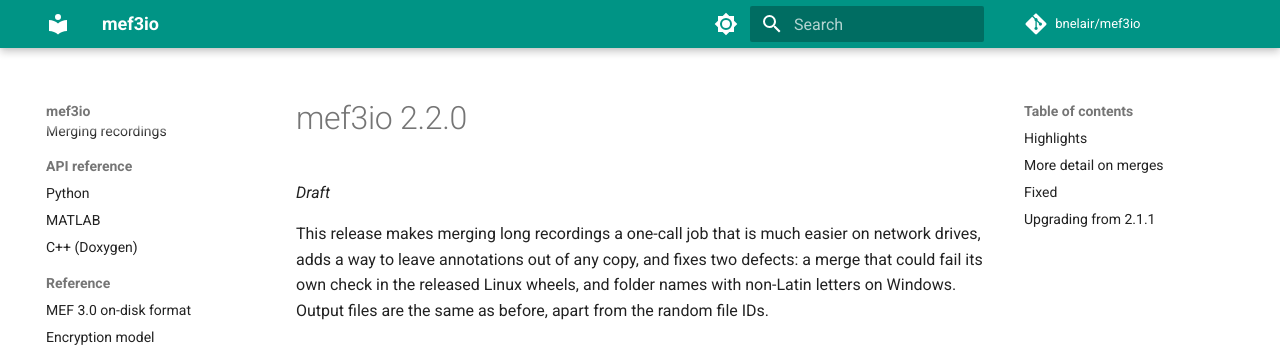
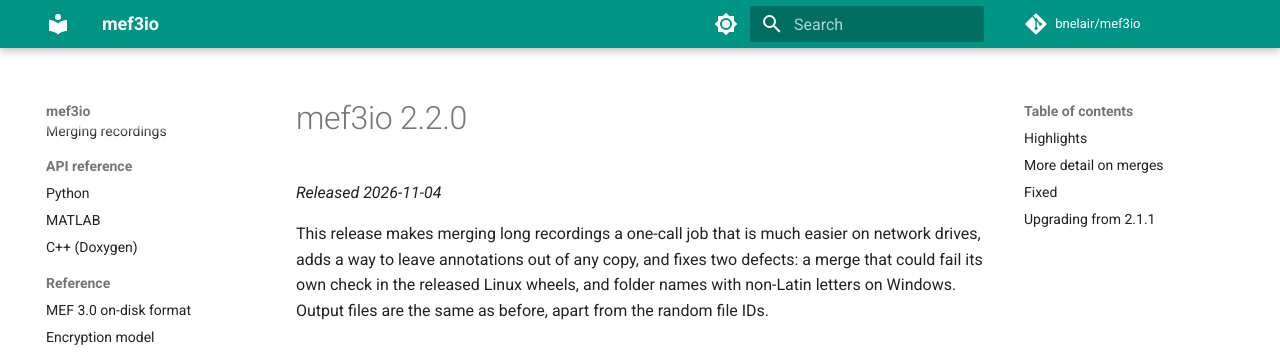
Before and after one commit to bnelair/mef3io, an MkDocs documentation site: the page built from docs/release_notes/2.2.0.md, in a window 1280 px wide and 900 px high. Shown: the top 356 px of the window. Built offline with MkDocs 1.6.1 and Material for MkDocs 9.7.7, drawn with Linux system fonts in a browser that asks for light colours; comment, search, counter and statistics services are not loaded.

Commit message:
Release notes: 2.2.0 released 2026-11-04; release coverage job gets 150 minutes (ran out at 88% under 60)
Co-Authored-By: Claude Opus 5.5 <noreply@anthropic.com>
Claude-Session: https://claude.ai/code/session_01PWYBRHqzczzUfo99eFKLmQ

```diff
--- a/docs/release_notes/2.2.0.md
+++ b/docs/release_notes/2.2.0.md
@@ -1,6 +1,6 @@
 # mef3io 2.2.0
 
-*Draft*
+*Released 2026-11-04*
 
 This release makes merging long recordings a one-call job that is much easier
 on network drives, adds a way to leave annotations out of any copy, and fixes
```
Also changed, not shown: docs/release_notes/index.md (+1 -1 lines), 1 other file.
